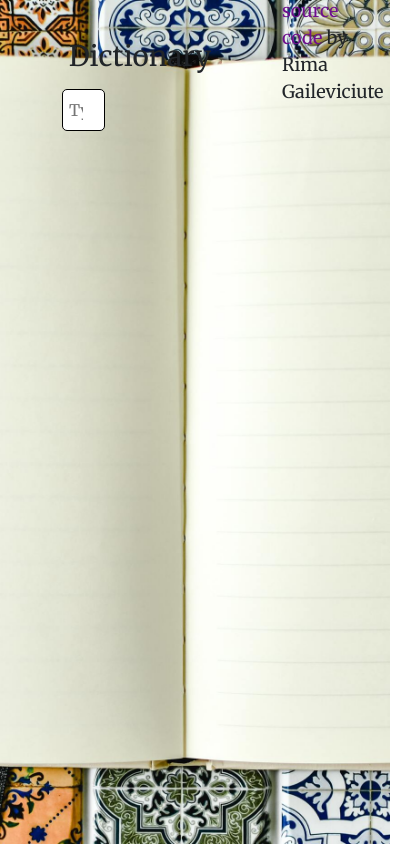
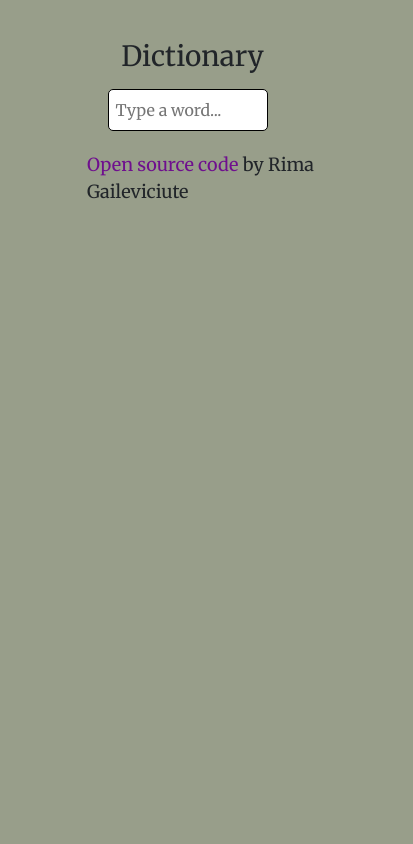
Before and after one commit to RimaGai/dictionary, a React (Create React App) app: page / in a window 390 px wide. Shown: the whole page, 413 px wide, since content can reach past the window. Built offline with nearby package versions, Linux system fonts and the light colour scheme; no server answers.

Commit message:
Added media queries

```diff
--- a/src/App.css
+++ b/src/App.css
@@ -7,3 +7,19 @@ body {
   background-attachment: fixed;
   font-family: "Merriweather", serif;
 }
+@media (max-width: 1024px) {
+  body {
+    background-image: none;
+    background-color: #989e8a;
+  }
+  h1 {
+    margin-left: -90px;
+  }
+  h2 {
+    margin-left: -100px;
+  }
+  img {
+    width: 250px;
+    display: block;
+  }
+}
--- a/src/Dictionary.js
+++ b/src/Dictionary.js
@@ -46,20 +46,20 @@ export default function Dictionary(props) {
     return (
       <div className="Dictionary">
         <div className="row">
-          <div className="col-6">
+          <div className="col-sm-6">
             <section>
               <h1>Dictionary</h1>
               <form onSubmit={handleSubmit} className="mt-3">
                 <input
                   type="search"
-                  placeholder="Type a word you are interested in..."
+                  placeholder="Type a word..."
                   onChange={handleKeyword}
                 />
               </form>
             </section>
             <Results results={results} />
           </div>
-          <div className="col-6">
+          <div className="col-md-6">
             <Photos photos={photos} />
             <Footer />
           </div>
--- a/src/Meaning.css
+++ b/src/Meaning.css
@@ -26,7 +26,6 @@
 
 .Synonyms li {
   display: inline-block;
-  padding-right: 10px;
   font-size: 15px;
   text-transform: capitalize;
   margin-left: 30px;
--- a/src/Photos.js
+++ b/src/Photos.js
@@ -8,7 +8,7 @@ export default function Photos(props) {
         <div className="row">
           {props.photos.map(function (photo, index) {
             return (
-              <div className="col-6" key={index}>
+              <div className="col-sm-6" key={index}>
                 <a href={photo.src.original} target="_blank" rel="noreferrer">
                   <img src={photo.src.tiny} alt="" className="img-fluid" />
                 </a>
```
